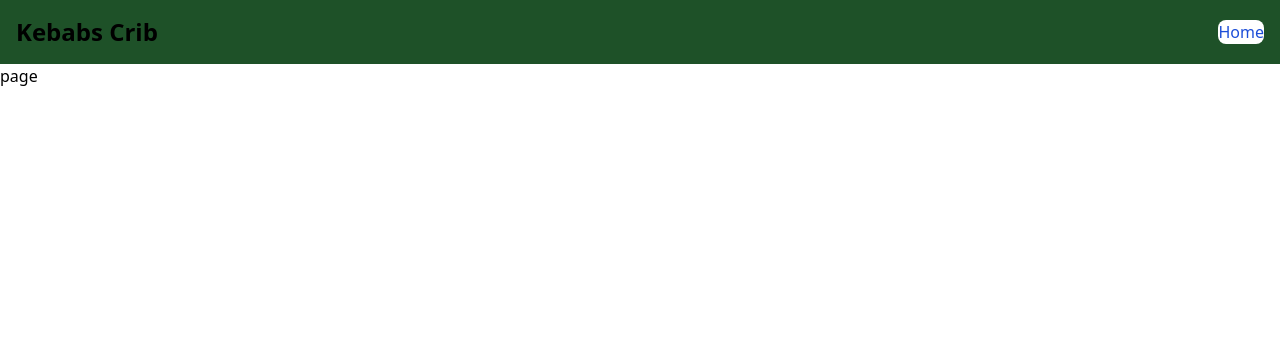
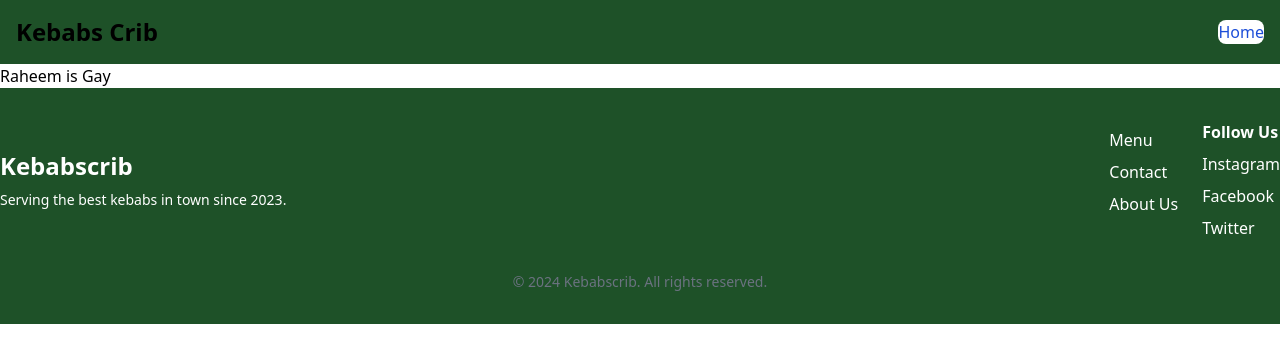
Before and after one commit to RaheemKhan0/Kebabscrib, a Next.js app: page / in a window 1280 px wide. Shown: the top 362 px of the page. Built offline with nearby package versions, Linux system fonts and the light colour scheme.

Commit message:
added footer.tsx

```diff
--- a/app/layout.tsx
+++ b/app/layout.tsx
@@ -1,3 +1,4 @@
+import Footer from "../components/Footer";
 import Navbar from "../components/Navbar";
 import "../public/styles/globals.css";
 
@@ -11,6 +12,7 @@ export default function RootLayout({
       <body>
         <Navbar />
         <main>{children}</main>
+        <Footer/>
       </body>
     </html>
   );
--- a/app/page.tsx
+++ b/app/page.tsx
@@ -2,7 +2,7 @@ import React from 'react'
 
 const page = () => {
   return (
-    <div>page</div>
+    <div>Raheem is Gay</div>
   )
 }
 
--- /dev/null
+++ b/components/Footer.tsx
@@ -0,0 +1,39 @@
+import React from 'react';
+const Footer = () => {
+    return (
+        <footer className="bg-KebabGreen text-white py-8">
+            <div className="container mx-auto flex flex-col md:flex-row justify-between items-center">
+                <div className="mb-6 md:mb-0">
+                    <h2 className="text-2xl font-bold">Kebabscrib</h2>
+                    <p className="mt-2 text-sm">Serving the best kebabs in town since 2023.</p>
+                </div>
+
+                <div className="flex flex-col md:flex-row gap-6">
+
+                    <div>
+                        <ul className="mt-2 mr-15 space-y-2">
+                            <li><a href="/menu" className="hover:underline">Menu</a></li>
+                            <li><a href="/contact" className="hover:underline">Contact</a></li>
+                            <li><a href="/about" className="hover:underline">About Us</a></li>
+                        </ul>
+                    </div>
+
+                    <div>
+                        <h3 className="font-semibold">Follow Us</h3>
+                        <ul className="mt-2 space-y-2">
+                            <li><a href="#" className="hover:underline">Instagram</a></li>
+                            <li><a href="#" className="hover:underline">Facebook</a></li>
+                            <li><a href="#" className="hover:underline">Twitter</a></li>
+                        </ul>
+                    </div>
+                </div>
+            </div>
+
+            <div className="text-center mt-8 text-sm text-gray-500">
+                © {new Date().getFullYear()} Kebabscrib. All rights reserved.
+            </div>
+        </footer>
+    );
+};
+
+export default Footer;
--- a/components/Navbar.tsx
+++ b/components/Navbar.tsx
@@ -1,4 +1,6 @@
+'use client';
 import React from 'react';
+
 
 const Navbar: React.FC = () => (
   <nav className="bg-KebabGreen border-gray-200 bg-KebabGreen dark:border-gray-700">
```
